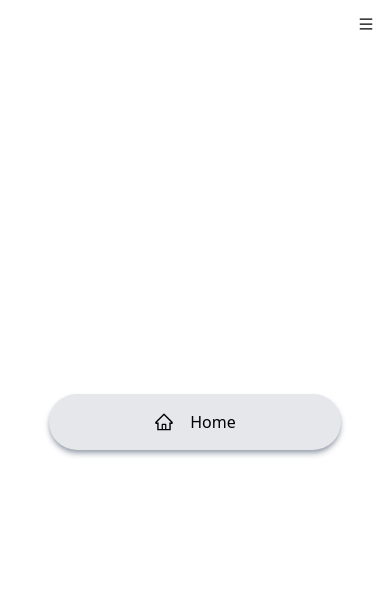
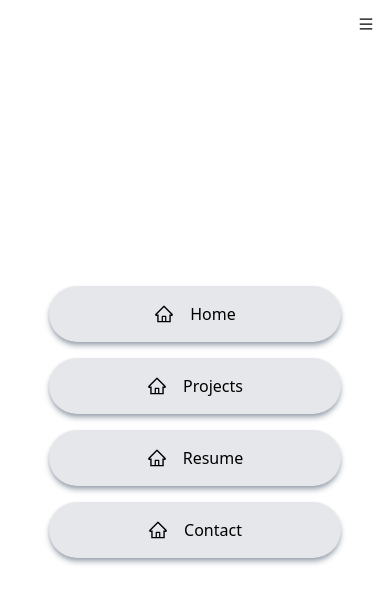
Before and after one commit to Aivazov/portfolio-spa, a React (Vite) app: page / in a window 390 px wide. Both pictures are taken after a click on the icon 366 px from the left and 24 px from the top of the page. Shown: the top 604 px of the page. Built offline with nearby package versions, Linux system fonts and the light colour scheme.

Commit message:
new changes

```diff
--- a/index.html
+++ b/index.html
@@ -4,7 +4,7 @@
     <meta charset="UTF-8" />
     <link rel="icon" type="image/svg+xml" href="/vite.svg" />
     <meta name="viewport" content="width=device-width, initial-scale=1.0" />
-    <title>Vite + React</title>
+    <title>Tim Aivazov Portfolio SPA</title>
   </head>
   <body>
     <div id="root"></div>
--- a/src/components/Sidenav.jsx
+++ b/src/components/Sidenav.jsx
@@ -23,6 +23,27 @@ export default function Sidenav() {
             <AiOutlineHome size={20} />
             <span className="pl-4">Home</span>
           </a>
+          <a
+            href="#main"
+            className="w-[75%] flex justify-center items-center bg-gray-200 shadow-md rounded-full shadow-gray-400 p-4 m-2 cursor-pointer hover:scale-105 ease-in duration-200"
+          >
+            <AiOutlineHome size={20} />
+            <span className="pl-4">Projects</span>
+          </a>
+          <a
+            href="#main"
+            className="w-[75%] flex justify-center items-center bg-gray-200 shadow-md rounded-full shadow-gray-400 p-4 m-2 cursor-pointer hover:scale-105 ease-in duration-200"
+          >
+            <AiOutlineHome size={20} />
+            <span className="pl-4">Resume</span>
+          </a>
+          <a
+            href="#main"
+            className="w-[75%] flex justify-center items-center bg-gray-200 shadow-md rounded-full shadow-gray-400 p-4 m-2 cursor-pointer hover:scale-105 ease-in duration-200"
+          >
+            <AiOutlineHome size={20} />
+            <span className="pl-4">Contact</span>
+          </a>
         </div>
       ) : (
         <div></div>
```
